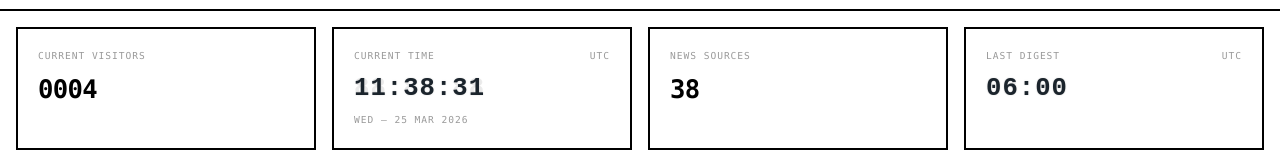
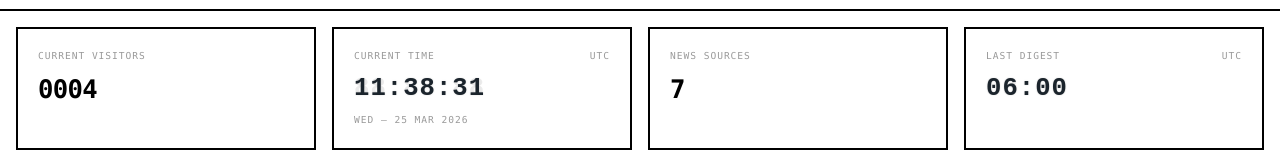
Before and after one commit to giorgi-pro/2min.today, a SvelteKit app in the folder apps/web/: page / in a window 1280 px wide. Shown: the part 576-736 px from the top of the page. Built offline with nearby package versions, Linux system fonts and the light colour scheme; no server answers; the database is empty; a web font is replaced by a local one.

Commit message:
clean up

```diff
--- /dev/null
+++ b/apps/web/src/routes/+layout.server.ts
@@ -0,0 +1,6 @@
+import { NEWS_SOURCES } from '$lib/config/news-sources';
+import type { LayoutServerLoad } from './$types';
+
+export const load: LayoutServerLoad = () => ({
+  newsSourcesCount: NEWS_SOURCES.length,
+});
--- a/apps/web/src/routes/+layout.svelte
+++ b/apps/web/src/routes/+layout.svelte
@@ -6,7 +6,7 @@
   import { searchQuery, activeRegions } from '$lib/digest-filter'
   import type { Region } from '$lib/types/digest'
 
-  let { children } = $props()
+  let { data, children } = $props()
 </script>
 
 <div class="min-h-screen flex flex-col bg-white">
@@ -19,6 +19,6 @@
   <main class="flex-1">
     {@render children()}
   </main>
-  <BottomSection />
+  <BottomSection newsSourcesCount={data.newsSourcesCount} />
   <Footer />
 </div>
--- a/packages/ui/src/components/BottomSection.svelte
+++ b/packages/ui/src/components/BottomSection.svelte
@@ -3,6 +3,8 @@
   import BottomTile from './BottomTile.svelte';
   import TimerTile from './TimerTile.svelte';
   import TimeTile from './TimeTile.svelte';
+
+  const { newsSourcesCount }: { newsSourcesCount: number } = $props();
 
   let utc = $state(false);
 
@@ -18,7 +20,7 @@
   <div class="flex flex-wrap gap-4">
     <BottomTile header="Current Visitors" content={currentVisitors} />
     <TimerTile {utc} ontoggle={() => (utc = !utc)} />
-    <BottomTile header="News Sources" content="38" />
+    <BottomTile header="News Sources" content={String(newsSourcesCount)} />
     <TimeTile header="Last Digest" time="06:00" {utc} ontoggle={() => (utc = !utc)} />
   </div>
 </section>
```
